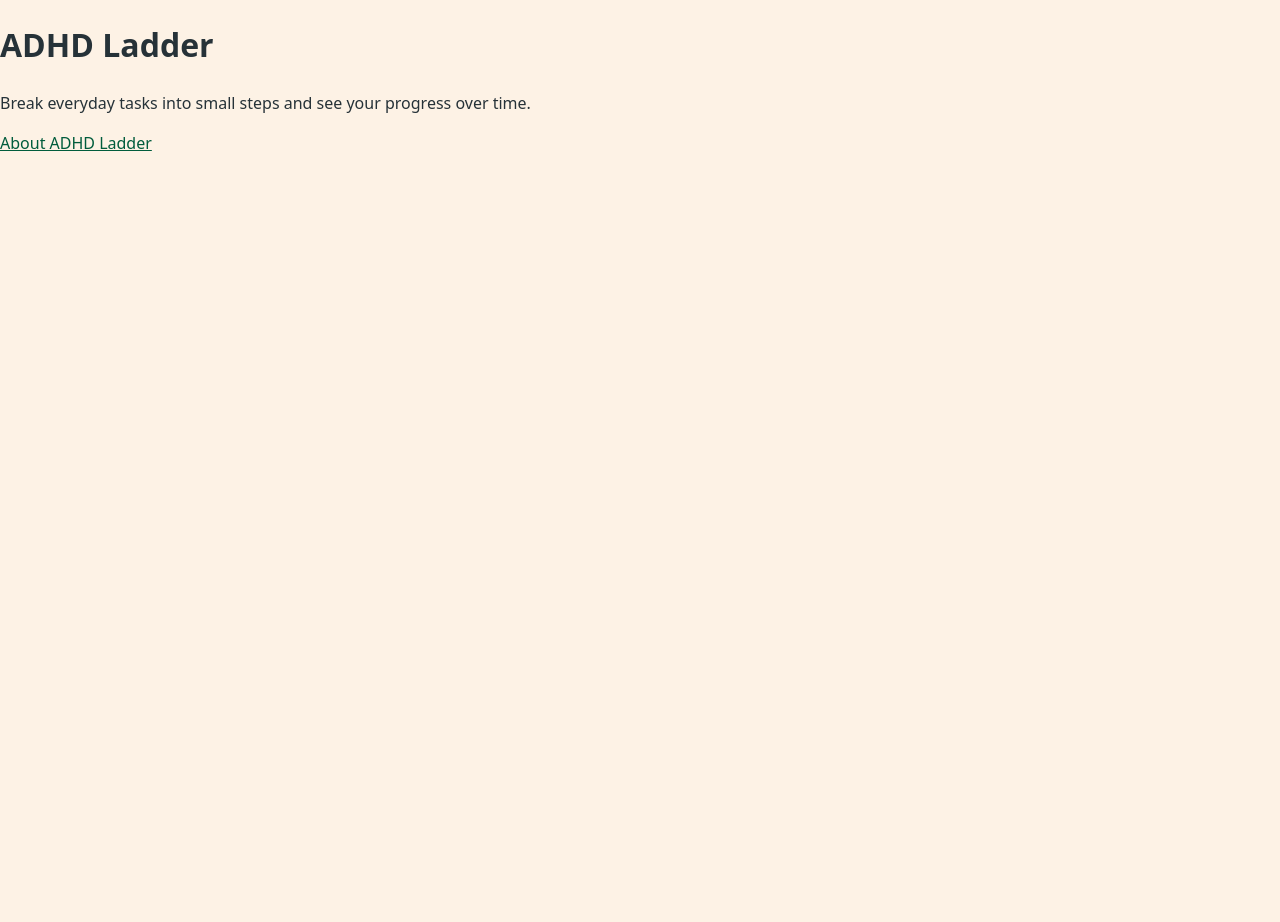
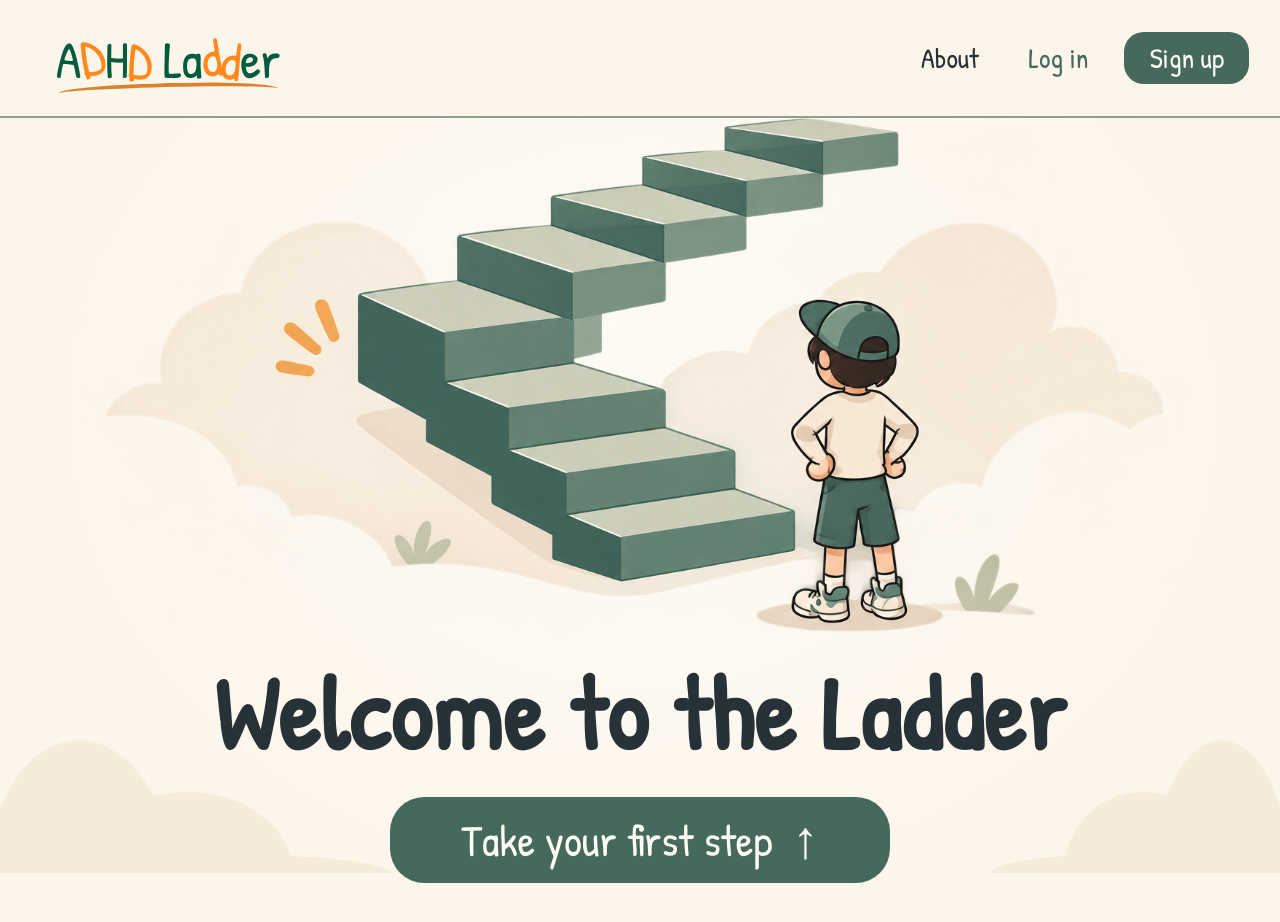
Before and after one commit to 28Dara/project-adhd-ladder, a React (Vite) app: page / in a window 1280 px wide. Shown: the top 922 px of the page. Before the commit the page ends 800 px from the top, so only its background shows below. Built offline with nearby package versions, Linux system fonts and the light colour scheme.

Commit message:
feat: implement landing page layout with header, artwork, and call-to-action button

```diff
--- /dev/null
+++ b/src/components/BrandLogo/BrandLogo.css
@@ -0,0 +1,63 @@
+.brand-logo {
+  position: relative;
+  display: inline-block;
+  padding-block: 0.16em 0.13em;
+  color: var(--color-primary);
+  font-family: var(--font-body);
+  font-size: clamp(2rem, 3.5vw, 3.35rem);
+  font-weight: 400;
+  line-height: 1;
+  text-decoration: none;
+  white-space: nowrap;
+}
+
+.brand-logo::after {
+  position: absolute;
+  inset: auto 0.04em 0;
+  height: 0.23em;
+  border-top: 0.085em solid var(--color-accent);
+  border-radius: 55% 55% 0 0;
+  content: '';
+  transform: rotate(-1.5deg);
+}
+
+.brand-logo:hover {
+  color: var(--color-primary-dark);
+}
+
+.brand-logo span {
+  display: inline-block;
+  color: var(--color-accent);
+}
+
+.brand-logo span:nth-of-type(1) {
+  transform: translateY(-0.04em) rotate(-7deg);
+}
+
+.brand-logo span:nth-of-type(2) {
+  transform: translateY(0.03em) rotate(6deg);
+}
+
+.brand-logo span:nth-of-type(3) {
+  transform: translateY(-0.025em) rotate(-8deg);
+}
+
+.brand-logo span:nth-of-type(4) {
+  transform: translateY(0.035em) rotate(7deg);
+}
+
+@media (min-width: 48rem) {
+  .brand-logo {
+    font-size: clamp(2.4rem, 4.1vw, 3.75rem);
+    letter-spacing: -0.018em;
+  }
+
+  .brand-logo::after {
+    inset: auto 0.02em -0.06em 0.07em;
+    height: 0.24em;
+    border-top: 0.09em solid
+      color-mix(in srgb, var(--color-accent) 74%, var(--color-text-secondary));
+    border-radius: 56% 49% 0 0 / 64% 67% 0 0;
+    transform: rotate(-1.3deg);
+  }
+}
--- /dev/null
+++ b/src/components/BrandLogo/BrandLogo.tsx
@@ -0,0 +1,11 @@
+import { Link } from 'react-router'
+import './BrandLogo.css'
+
+export default function BrandLogo() {
+  return (
+    <Link className="brand-logo" to="/" aria-label="ADHD Ladder">
+      A<span>D</span>H<span>D</span> La<span>d</span>
+      <span>d</span>er
+    </Link>
+  )
+}
--- /dev/null
+++ b/src/components/Header/Header.css
@@ -0,0 +1,79 @@
+.site-header {
+  display: flex;
+  flex-direction: column;
+  align-items: center;
+  gap: 0.6rem;
+  padding: clamp(0.9rem, 2.3vw, 2rem) clamp(1rem, 4vw, 4rem);
+  border-bottom: 2px solid var(--color-sage-light);
+  background-color: var(--color-surface);
+}
+
+.site-header__nav {
+  display: flex;
+  flex-wrap: wrap;
+  justify-content: center;
+  align-items: center;
+  gap: 0.15rem clamp(0.35rem, 2vw, 1.8rem);
+  font-family: var(--font-body);
+  font-size: clamp(1.25rem, 2.2vw, 2rem);
+  line-height: 1.15;
+}
+
+.site-header__control {
+  display: inline-flex;
+  align-items: center;
+  justify-content: center;
+  min-height: 2.75rem;
+  padding: 0.35em 0.5em;
+  border: 0;
+  border-radius: 0.55em;
+  background: transparent;
+  color: var(--color-text);
+  font: inherit;
+  text-decoration: none;
+}
+
+a.site-header__control:hover {
+  color: var(--color-primary);
+  text-decoration: underline;
+  text-underline-offset: 0.2em;
+}
+
+.site-header__control:disabled {
+  color: var(--color-text-muted);
+  cursor: not-allowed;
+}
+
+.site-header__control--filled:disabled {
+  padding-inline: 0.9em;
+  background-color: var(--color-text-muted);
+  color: var(--color-text-inverse);
+}
+
+@media (min-width: 40rem) {
+  .site-header {
+    flex-direction: row;
+    justify-content: space-between;
+  }
+}
+
+@media (min-width: 48rem) {
+  .site-header {
+    min-height: clamp(5.25rem, 9.25vw, 8.375rem);
+    padding-block: clamp(0.9rem, 1.65vw, 1.5rem);
+    padding-inline: clamp(2rem, 4.35vw, 4rem) clamp(1.25rem, 2.4vw, 2.5rem);
+    border-bottom-color: color-mix(
+      in srgb,
+      var(--color-text-muted) 55%,
+      var(--color-sand)
+    );
+  }
+
+  .site-header__nav {
+    column-gap: clamp(0.85rem, 1.7vw, 1.55rem);
+  }
+
+  .site-header__control--filled {
+    border-radius: 0.7em;
+  }
+}
--- /dev/null
+++ b/src/components/Header/Header.tsx
@@ -0,0 +1,26 @@
+import { Link } from 'react-router'
+import BrandLogo from '../BrandLogo/BrandLogo'
+import './Header.css'
+
+export default function Header() {
+  return (
+    <header className="site-header">
+      <BrandLogo />
+      <nav className="site-header__nav" aria-label="Main navigation">
+        <Link className="site-header__control" to="/about">
+          About
+        </Link>
+        <button className="site-header__control" type="button" disabled>
+          Log in
+        </button>
+        <button
+          className="site-header__control site-header__control--filled"
+          type="button"
+          disabled
+        >
+          Sign up
+        </button>
+      </nav>
+    </header>
+  )
+}
--- /dev/null
+++ b/src/pages/Landing/Landing.css
@@ -0,0 +1,216 @@
+.landing {
+  display: flex;
+  flex-direction: column;
+  min-height: 100svh;
+}
+
+.landing__hero {
+  position: relative;
+  isolation: isolate;
+  display: grid;
+  flex: 1;
+  grid-template-areas: 'artwork';
+  grid-template-columns: minmax(0, 1fr);
+  align-content: start;
+  justify-items: center;
+  padding-block: clamp(0.75rem, 2vw, 1rem) clamp(2rem, 6vw, 4rem);
+  background:
+    radial-gradient(
+      ellipse clamp(5rem, 13vw, 13rem) 6rem at 1% 100%,
+      var(--color-cloud) 98%,
+      transparent
+    ),
+    radial-gradient(
+      ellipse clamp(4rem, 11vw, 10rem) 4rem at 13% 103%,
+      var(--color-cloud) 98%,
+      transparent
+    ),
+    radial-gradient(
+      ellipse clamp(5rem, 12vw, 12rem) 5.5rem at 99% 100%,
+      var(--color-cloud) 98%,
+      transparent
+    ),
+    radial-gradient(
+      ellipse clamp(4rem, 11vw, 10rem) 4rem at 87% 103%,
+      var(--color-cloud) 98%,
+      transparent
+    ),
+    radial-gradient(
+      ellipse at 42% 38%,
+      var(--color-text-inverse),
+      transparent 75%
+    ),
+    var(--color-background);
+}
+
+.landing__artwork {
+  grid-area: artwork;
+  z-index: -1;
+  display: flex;
+  align-self: start;
+  justify-content: center;
+  width: 100%;
+  overflow: clip;
+  opacity: 0.28;
+  /* Bring the artwork to full opacity as the title moves below it. */
+  opacity: clamp(0.28, (100vw - 45rem) / 3rem, 1);
+}
+
+.landing__illustration {
+  display: block;
+  flex: none;
+  width: clamp(40rem, 165vw, 42rem);
+  height: auto;
+  margin-block: -3.5rem;
+}
+
+.landing__content {
+  grid-area: artwork;
+  display: flex;
+  flex-direction: column;
+  align-self: start;
+  align-items: center;
+  gap: 1.5rem;
+  width: 100%;
+  max-width: 36rem;
+  margin-block-start: clamp(5.5rem, 50vw - 4.5rem, 19.5rem);
+  padding-inline: 1rem;
+  text-align: center;
+}
+
+.landing__title {
+  margin: 0;
+  font-family: var(--font-body);
+  font-size: clamp(2.55rem, 10vw, 3.875rem);
+  font-weight: 700;
+  line-height: 1.08;
+  text-wrap: balance;
+}
+
+.landing__cta {
+  display: inline-flex;
+  align-items: center;
+  justify-content: center;
+  gap: 0.45em;
+  min-width: min(100%, 39vw, 19rem);
+  min-height: 2.75rem;
+  padding: 0.45em 0.85em;
+  border: 0;
+  border-radius: 0.7em;
+  background-color: var(--color-text-muted);
+  color: var(--color-text-inverse);
+  font-family: var(--font-body);
+  font-size: clamp(1.5rem, 3.35vw, 3rem);
+  line-height: 1.1;
+  cursor: not-allowed;
+}
+
+.landing__cta span {
+  font-size: 1.2em;
+}
+
+.landing__cta:enabled {
+  background-color: var(--color-primary-dark);
+  cursor: pointer;
+}
+
+.landing__cta:enabled:hover {
+  background-color: var(--color-primary);
+}
+
+.landing__cta:focus-visible {
+  outline: 2px solid var(--color-primary);
+  outline-offset: 4px;
+}
+
+@media (min-width: 48rem) {
+  .landing__hero {
+    grid-template-areas:
+      'artwork'
+      'content';
+    grid-template-rows: max-content max-content;
+    padding: 0 0 clamp(2.75rem, 4vw, 3.625rem);
+    background: radial-gradient(
+        ellipse at 50% 36%,
+        var(--color-text-inverse),
+        transparent 74%
+      )
+      var(--color-surface);
+  }
+
+  .landing__hero::before,
+  .landing__hero::after {
+    --cloud-color: color-mix(
+      in srgb,
+      var(--color-sand) 48%,
+      var(--color-surface)
+    );
+
+    position: absolute;
+    z-index: -1;
+    bottom: clamp(2rem, 4.75vw, 4.25rem);
+    width: min(31%, 28rem);
+    height: clamp(5rem, 10.5vw, 9.5rem);
+    background:
+      radial-gradient(
+        ellipse 23% 100% at 20% 100%,
+        var(--cloud-color) 98%,
+        transparent
+      ),
+      radial-gradient(
+        ellipse 27% 61% at 47% 100%,
+        var(--cloud-color) 98%,
+        transparent
+      ),
+      radial-gradient(
+        ellipse 33% 16% at 67% 103%,
+        var(--cloud-color) 98%,
+        transparent
+      );
+    content: '';
+  }
+
+  .landing__hero::before {
+    left: 0;
+  }
+
+  .landing__hero::after {
+    right: 0;
+    width: min(23%, 22rem);
+    transform: scaleX(-1);
+  }
+
+  .landing__artwork {
+    z-index: auto;
+    display: block;
+    width: min(87.5%, 82rem);
+    opacity: 1;
+  }
+
+  .landing__illustration {
+    width: 100%;
+    /* The WebP includes transparent space above and below the visible artwork. */
+    margin-block: -9.5% -9%;
+  }
+
+  .landing__content {
+    grid-area: content;
+    max-width: none;
+    margin-block-start: 0;
+    gap: clamp(1.2rem, 2.2vw, 2rem);
+  }
+
+  .landing__title {
+    font-size: clamp(3.25rem, 8vw, 7.375rem);
+    letter-spacing: 0.012em;
+  }
+
+  .landing__cta {
+    width: min(100%, clamp(19rem, 39vw, 35rem));
+    min-height: clamp(3.75rem, 6.75vw, 6.125rem);
+    padding: 0.35em 0.65em;
+    border-radius: 0.78em;
+    font-size: clamp(1.875rem, 3.45vw, 3.125rem);
+    line-height: 1;
+  }
+}
--- a/src/pages/Landing/Landing.tsx
+++ b/src/pages/Landing/Landing.tsx
@@ -1,13 +1,28 @@
-import { Link } from 'react-router'
+import Header from '../../components/Header/Header'
+import landingIllustration from '../../images/landing-illustration.webp'
+import './Landing.css'
 
 export default function Landing() {
   return (
-    <main>
-      <h1>ADHD Ladder</h1>
-      <p>
-        Break everyday tasks into small steps and see your progress over time.
-      </p>
-      <Link to="/about">About ADHD Ladder</Link>
-    </main>
+    <div className="landing">
+      <Header />
+      <main className="landing__hero">
+        <div className="landing__artwork">
+          <img
+            className="landing__illustration"
+            src={landingIllustration}
+            alt=""
+            width={1536}
+            height={1024}
+          />
+        </div>
+        <div className="landing__content">
+          <h1 className="landing__title">Welcome to the Ladder</h1>
+          <button className="landing__cta" type="button" disabled>
+            Take your first step <span aria-hidden="true">↑</span>
+          </button>
+        </div>
+      </main>
+    </div>
   )
 }
```
